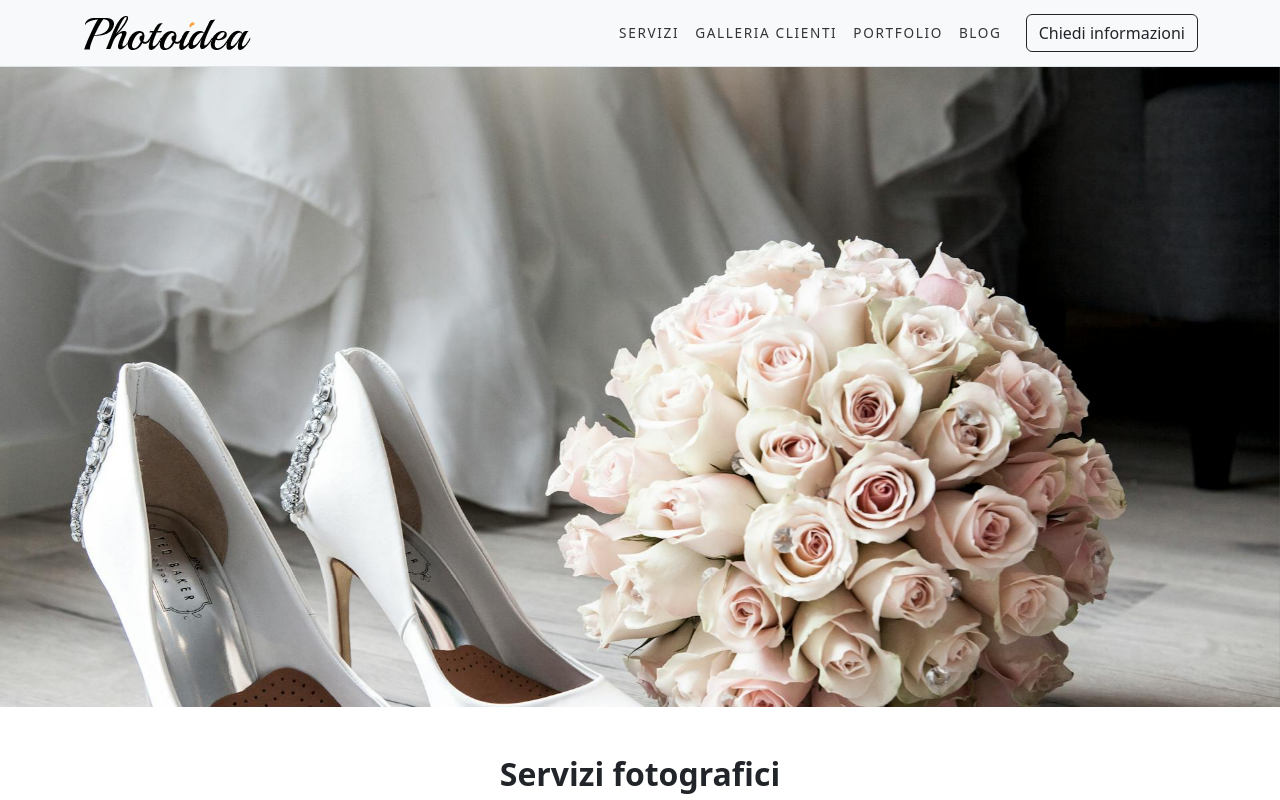
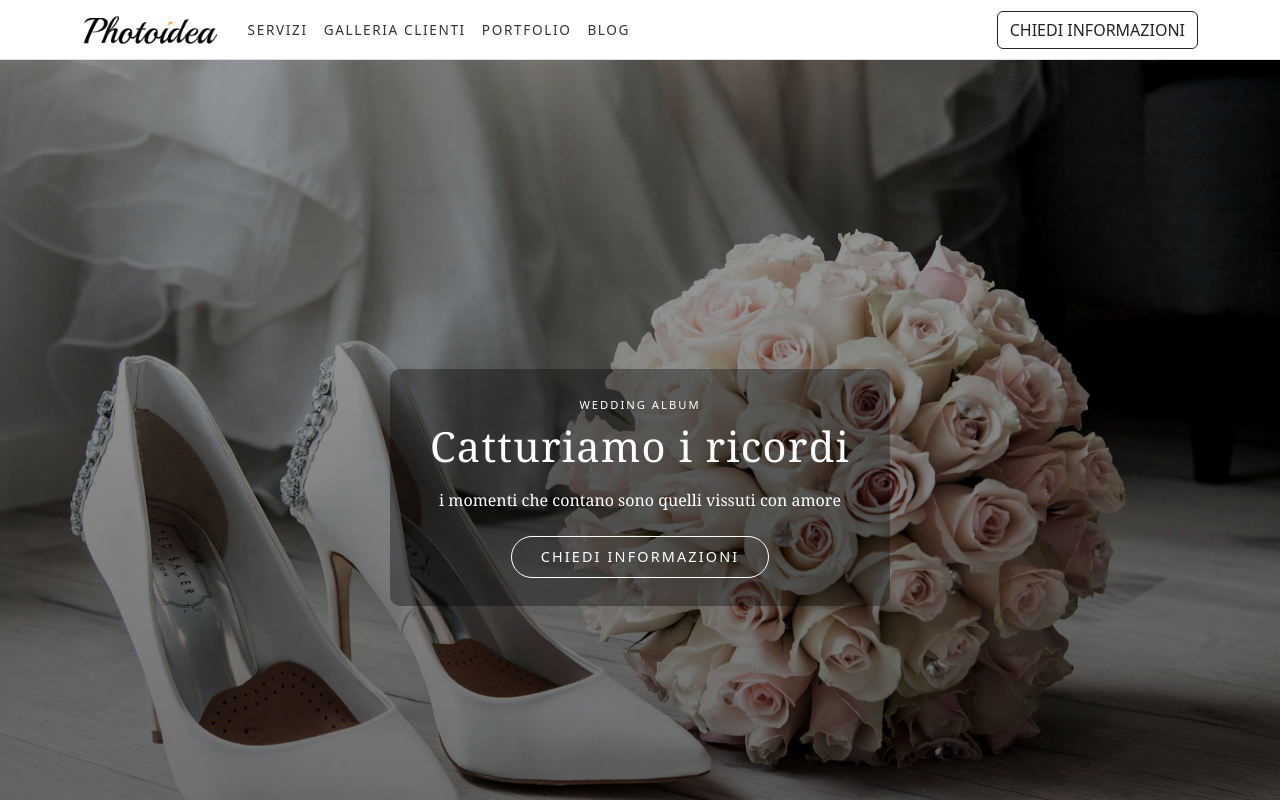
Before and after one commit to marcofalotico/photoidea, a React (Vite) app: page / in a window 1280 px wide. Shown: the top 800 px of the page. Built offline with nearby package versions, Linux system fonts and the light colour scheme.

Commit message:
fix vari alla hero

```diff
--- a/src/App.jsx
+++ b/src/App.jsx
@@ -22,6 +22,7 @@ import BlogPage from "./pages/BlogPage.jsx";
 import BlogPostPage from "./pages/BlogPostPage.jsx";
 import ContactPage from "./pages/ContactPage.jsx";
 import ProtectedGalleryPage from "./pages/ProtectedGalleryPage.jsx";
+import NotFoundPage from "./pages/NotFoundPage.jsx";
 
 // Navbar e Footer come componenti riutilizzabili.
 import MainNavbar from "./components/MainNavbar.jsx";
@@ -46,8 +47,7 @@ function App() {
             <Route path="/blog" element={<BlogPage />} />
             <Route path="/blog/:slug" element={<BlogPostPage />} />
             <Route path="/contatti" element={<ContactPage />} />
-
-            {/* TODO: potremmo aggiungere una rotta 404 per URL non trovati */}
+            <Route path="*" element={<NotFoundPage />} />
           </Routes>
         </main>
 
--- a/src/components/HomeHero.jsx
+++ b/src/components/HomeHero.jsx
@@ -1,6 +1,7 @@
 // src/components/HomeHero.jsx
-// Hero full-width con slider di immagini usando Swiper.
-// L'overlay centrale contiene titolo, sottotitolo e bottone CTA.
+// Hero full-width con slider Swiper e overlay centrale.
+// Qui usiamo solo stato "presentazionale", quindi nessun useState/useEffect:
+// il componente è una "presentational component" puro.
 
 import React from "react";
 import { Link } from "react-router-dom";
@@ -9,30 +10,30 @@ import { heroImages } from "../content/mediaPaths.js";
 
 // Import Swiper React components
 import { Swiper, SwiperSlide } from "swiper/react";
+// Modulo autoplay di Swiper (necessario per far partire lo slider in automatico)
 import { Autoplay } from "swiper/modules";
 
-// Import CSS base di Swiper
+// CSS base di Swiper
 import "swiper/css";
-
-// (In futuro possiamo importare effetti aggiuntivi, frecce, pagination, ecc.)
 
 function HomeHero() {
   return (
     <section className="hero-section position-relative">
       {/* Slider a piena larghezza/altezza */}
       <Swiper
-        modules={[Autoplay]}                  // ← importante
+        className="hero-swiper"
+        modules={[Autoplay]}
         loop={true}
         autoplay={{
-            delay: 3000,
+          delay: 5000,
           disableOnInteraction: false,
         }}
         slidesPerView={1}
         spaceBetween={0}
-        className="hero-swiper"
       >
         {heroImages.homeWeddingSlider.map((imgPath, index) => (
           <SwiperSlide key={imgPath + index}>
+            {/* Ogni slide occupa tutta l'altezza della hero */}
             <div className="hero-slide">
               <img
                 src={imgPath}
@@ -44,19 +45,25 @@ function HomeHero() {
         ))}
       </Swiper>
 
-
-      {/* Overlay con testo centro pagina */}
-      <div className="hero-overlay d-flex flex-column justify-content-center align-items-center text-center text-white">
+      {/* Overlay con testo centro pagina.
+          Lo lasciamo come blocco separato ma lo renderemo assoluto via CSS. */}
+      <div className="hero-overlay d-flex flex-column justify-content-center align-items-center text-center">
         <div className="hero-text">
           {/* Titolo grande come nello screenshot */}
-          <h1 className="hero-title">
+          <p className="hero-eyebrow text-uppercase mb-2">
+            {studioHero.kicker || "Wedding Album"}
+          </p>
+
+          <h1 className="hero-title mb-3">
             {/* Puoi personalizzare questo testo per avvicinarti allo stile originale */}
-            Catturiamo i Ricordi
+            Catturiamo i ricordi
           </h1>
-          <p className="hero-subtitle">
+
+          <p className="hero-subtitle mb-4">
             i momenti che contano sono quelli vissuti con amore
           </p>
-          <Link to="/contatti" className="btn btn-hero-cta mt-3">
+
+          <Link to="/contatti" className="btn btn-hero-cta">
             CHIEDI INFORMAZIONI
           </Link>
         </div>
--- a/src/components/MainNavbar.jsx
+++ b/src/components/MainNavbar.jsx
@@ -1,22 +1,55 @@
 // src/components/MainNavbar.jsx
-// Navbar principale con Bootstrap.
-// Qui usiamo Link di react-router-dom per evitare ricariche della pagina.
+// Navbar con:
+// - background che cambia quando scrolli
+// - hamburger che si richiude al click su un link
+// - bottone "Chiedi informazioni" che porta a /contatti
 
-import React from "react";
-import { Link, NavLink } from "react-router-dom";
+import React, { useEffect, useState } from "react";
+import { NavLink, Link } from "react-router-dom";
 
 function MainNavbar() {
+  // Stato locale: true se abbiamo scrollato oltre una certa soglia
+  const [scrolled, setScrolled] = useState(false);
+
+  useEffect(() => {
+    // Handler chiamato ad ogni scroll
+    const handleScroll = () => {
+      const isScrolled = window.scrollY > 50;
+      setScrolled(isScrolled);
+    };
+
+    // Registriamo il listener
+    window.addEventListener("scroll", handleScroll);
+
+    // Chiamiamo subito per impostare lo stato "giusto" in base alla posizione iniziale
+    handleScroll();
+
+    // Cleanup: rimuoviamo il listener quando il componente viene smontato
+    return () => window.removeEventListener("scroll", handleScroll);
+  }, []);
+
+  // Funzione che richiude il menu su mobile rimuovendo la classe "show"
+  const handleNavItemClick = () => {
+    const navbarCollapse = document.getElementById("mainNavbar");
+    if (navbarCollapse && navbarCollapse.classList.contains("show")) {
+      navbarCollapse.classList.remove("show");
+    }
+  };
+
   return (
-    <nav className="navbar navbar-expand-lg bg-light border-bottom">
+    <nav
+      className={
+        "navbar navbar-expand-lg navbar-light border-bottom navbar-main " +
+        (scrolled ? "navbar-main-scrolled" : "")
+      }
+    >
       <div className="container">
-        {/* Link al path "/" che funge da logo/testo brand */}
+        {/* Logo / brand */}
         <Link className="navbar-brand fw-bold" to="/">
-          <img src="/images/logo/logo.webp" alt="logo-photoidea" />
+          <img src="/images/logo/logo.webp" alt="PhotoIdea" />
         </Link>
 
-        {/* Bottone hamburger per mobile */}
-        {/* Gli attributi data-bs-* dicono a Bootstrap di usare il plugin "Collapse"
-            per mostrare/nascondere il blocco con id="mainNavbar". */}
+        {/* Bottone hamburger */}
         <button
           className="navbar-toggler"
           type="button"
@@ -26,46 +59,75 @@ function MainNavbar() {
           aria-expanded="false"
           aria-label="Toggle navigation"
         >
-          <span className="navbar-toggler-icon" />
+          <span className="navbar-toggler-icon"></span>
         </button>
 
+        {/* Contenuto collassabile */}
         <div className="collapse navbar-collapse" id="mainNavbar">
-          <ul className="navbar-nav ms-auto mb-2 mb-lg-0">
-            {/* NavLink permette di avere una classe "active" automatica
-                quando il path corrente corrisponde. */}
+          <ul className="navbar-nav me-auto mb-2 mb-lg-0">
+            {/* Servizi */}
             <li className="nav-item">
-              <NavLink className="nav-link" to="/servizi">
+              <NavLink
+                to="/servizi"
+                className={({ isActive }) =>
+                  "nav-link text-uppercase small " +
+                  (isActive ? "active" : "")
+                }
+                onClick={handleNavItemClick}
+              >
                 Servizi
               </NavLink>
             </li>
 
+            {/* Galleria clienti */}
             <li className="nav-item">
-                <NavLink className="nav-link" to="/galleria-clienti">
-                    Galleria clienti
-                </NavLink>
+              <NavLink
+                to="/galleria-clienti"
+                className={({ isActive }) =>
+                  "nav-link text-uppercase small " +
+                  (isActive ? "active" : "")
+                }
+                onClick={handleNavItemClick}
+              >
+                Galleria clienti
+              </NavLink>
             </li>
 
+            {/* Portfolio */}
             <li className="nav-item">
-              <NavLink className="nav-link" to="/portfolio">
+              <NavLink
+                to="/portfolio"
+                className={({ isActive }) =>
+                  "nav-link text-uppercase small " +
+                  (isActive ? "active" : "")
+                }
+                onClick={handleNavItemClick}
+              >
                 Portfolio
               </NavLink>
             </li>
 
+            {/* Blog */}
             <li className="nav-item">
-              <NavLink className="nav-link" to="/blog">
+              <NavLink
+                to="/blog"
+                className={({ isActive }) =>
+                  "nav-link text-uppercase small " +
+                  (isActive ? "active" : "")
+                }
+                onClick={handleNavItemClick}
+              >
                 Blog
               </NavLink>
             </li>
-
-            {/* <li className="nav-item">
-              <NavLink className="nav-link" to="/contatti">
-                Contatti
-              </NavLink>
-            </li> */}
           </ul>
 
-          {/* CTA per "Chiedi informazioni" stile bottone */}
-          <Link className="btn btn-outline-dark ms-lg-3" to="/contatti">
+          {/* Bottone CTA: anche lui richiude il menu su mobile */}
+          <Link
+            to="/contatti"
+            className="btn btn-outline-dark text-uppercase small ms-lg-3"
+            onClick={handleNavItemClick}
+          >
             Chiedi informazioni
           </Link>
         </div>
--- a/src/content/blogPosts.js
+++ b/src/content/blogPosts.js
@@ -11,7 +11,7 @@ export const blogPosts = [
     slug: "matrimonio-rossella-simone-tenuta-carretta-piobesi-alba",
     date: "2024-09-21",
     category: "Matrimonio",
-    coverImage: "//images/blog/rossella-simone-tenuta-carretta-cover.webp",
+    coverImage: "/images/blog/rossella-simone-tenuta-carretta-cover.webp",
     excerpt: `
       Domenica scorsa ho avuto il piacere di fotografare il matrimonio di Rossella e Simone, una giornata indimenticabile che si è svolta nella splendida cornice della Tenuta Carretta, a Piobesi d’Alba, in provincia di Cuneo.
     `,
--- a/src/index.css
+++ b/src/index.css
@@ -40,9 +40,13 @@ body {
   color: var(--pi-accent);
 }
 
-/* Bottoni */
-.btn-dark,
-.btn-hero-cta {
+.navbar-brand img {
+  height: 32px;
+  width: auto;
+}
+
+/* Bottoni: stile generale per i bottoni scuri classici */
+.btn-dark {
   background-color: var(--pi-accent);
   border-color: var(--pi-accent-dark);
   color: #fff;
@@ -52,51 +56,10 @@ body {
   padding: 0.7rem 1.6rem;
 }
 
-.btn-dark:hover,
-.btn-hero-cta:hover {
+.btn-dark:hover {
   background-color: var(--pi-accent-dark);
   border-color: var(--pi-accent-dark);
   color: #fff;
-}
-
-/* Hero */
-.hero-section {
-  position: relative;
-  height: 80vh;
-  min-height: 500px;
-  overflow: hidden;
-}
-
-.hero-image {
-  width: 100%;
-  height: 100%;
-  object-fit: cover;
-}
-
-.hero-overlay {
-  position: absolute;
-  inset: 0;
-  background: linear-gradient(
-    to bottom,
-    rgba(0, 0, 0, 0.3),
-    rgba(0, 0, 0, 0.5)
-  );
-}
-
-.hero-text {
-  max-width: 640px;
-  padding: 0 1.5rem;
-}
-
-.hero-title {
-  font-family: "Playfair Display", "Times New Roman", serif;
-  font-size: clamp(2.4rem, 4vw, 3.4rem);
-  font-weight: 600;
-}
-
-.hero-subtitle {
-  margin-top: 0.5rem;
-  font-size: 1.1rem;
 }
 
 /* Sezioni */
@@ -125,3 +88,139 @@ section {
 section:nth-of-type(odd) {
   background-color: var(--pi-bg);
 }
+
+/* Navbar base */
+.navbar-main {
+  background-color: var(--pi-bg-light);
+  transition: background-color 0.25s ease, box-shadow 0.25s ease;
+}
+
+/* Quando l'utente scrolla oltre 50px */
+.navbar-main.navbar-main-scrolled {
+  background-color: #ffffff;
+  box-shadow: 0 4px 12px rgba(0, 0, 0, 0.06);
+}
+
+/* ===========================
+   HERO HOME
+   =========================== */
+
+/* Contenitore principale della hero */
+.hero-section {
+  position: relative;
+  min-height: 80vh; /* hero alta almeno 80% viewport */
+  color: #fff;
+  overflow: hidden;
+}
+
+/* Lo slider deve occupare tutta l'altezza disponibile della hero */
+.hero-swiper {
+  height: 100%;
+}
+
+/* Ogni slide occupa tutta l'altezza della hero */
+.hero-slide {
+  height: 100%;
+}
+
+/* L'immagine riempie completamente lo spazio e viene tagliata (crop) */
+.hero-image {
+  width: 100%;
+  height: 100%;
+  object-fit: cover;
+  display: block;
+}
+
+/* Overlay con testo centrato sopra l'immagine */
+.hero-overlay {
+  position: absolute;
+  inset: 0; /* top:0; right:0; bottom:0; left:0 */
+  z-index: 2;
+  padding: 2.5rem 1.5rem;
+}
+
+/* Effetto "velo" scuro sopra l'immagine, ma sotto il contenuto testo */
+.hero-overlay::before {
+  content: "";
+  position: absolute;
+  inset: 0;
+  z-index: -1;
+  /* sfondo scuro con gradiente per migliorare la leggibilità del testo */
+  background: linear-gradient(
+    to bottom,
+    rgba(0, 0, 0, 0.35),
+    rgba(0, 0, 0, 0.6)
+  );
+}
+
+/* Box del testo: leggera card semi-trasparente */
+.hero-text {
+  max-width: 720px;
+  background: rgba(0, 0, 0, 0.35); /* opacità per non appesantire troppo */
+  border-radius: 10px;
+  padding: 1.75rem 2.5rem;
+}
+
+/* Eyebrow (piccolo testo sopra il titolo) */
+.hero-eyebrow {
+  letter-spacing: 0.18em;
+  font-size: 0.7rem;
+  font-weight: 500;
+}
+
+/* Titolo principale */
+.hero-title {
+  font-family: "Georgia", "Times New Roman", serif;
+  font-size: 2.6rem;
+  letter-spacing: 0.03em;
+}
+
+/* Sottotitolo */
+.hero-subtitle {
+  font-family: "Georgia", "Times New Roman", serif;
+  font-size: 1rem;
+}
+
+/* versione più forte: sovrascrive Bootstrap .btn */
+.btn.btn-hero-cta {
+  padding: 0.6rem 1.8rem;
+  border-radius: 999px;
+  border: 1px solid #ffffff;
+  background-color: transparent;
+  color: #ffffff;
+  font-size: 0.9rem;
+  letter-spacing: 0.15em;
+  text-transform: uppercase;
+  transition: all 0.25s ease;
+}
+
+.btn.btn-hero-cta:hover {
+  background-color: transparent;
+  border-color: var(--pi-accent);
+  color: var(--pi-accent);
+}
+
+/* ---------------------------
+   Responsive tweak per mobile
+   --------------------------- */
+@media (max-width: 767.98px) {
+  .hero-section {
+    min-height: 70vh; /* un po' più alta su mobile */
+  }
+
+  .hero-text {
+    padding: 1.25rem 1.5rem;
+  }
+
+  .hero-title {
+    font-size: 2rem;
+  }
+
+  .hero-subtitle {
+    font-size: 0.9rem;
+  }
+
+  .btn-hero-cta {
+    font-size: 0.8rem;
+  }
+}
```
Also changed, not shown: src/pages/ContactPage.jsx (+90 -27 lines), src/pages/NotFoundPage.jsx (added, +26 -0 lines), src/pages/ServiceDetailPage.jsx (+103 -45 lines), src/redux/actions.js (+23 -2 lines), src/redux/uiReducer.js (+21 -6 lines). Lines whose indentation alone changed are shown as unchanged.
